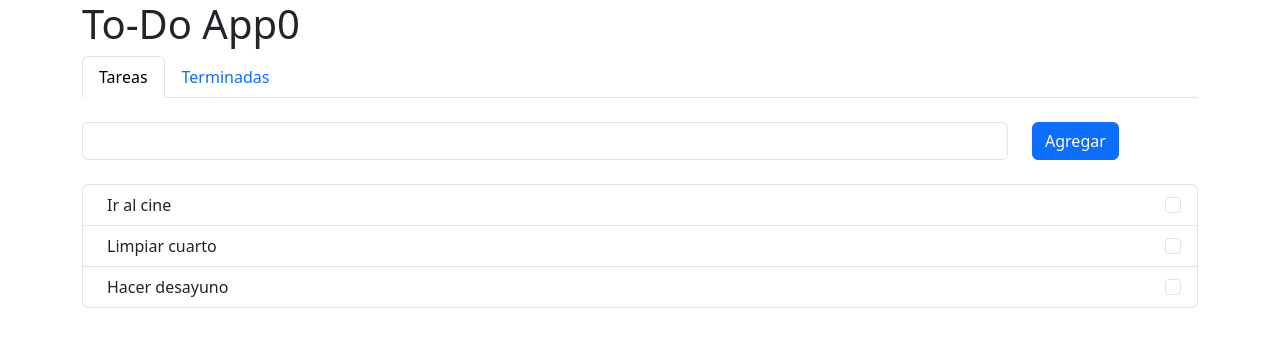
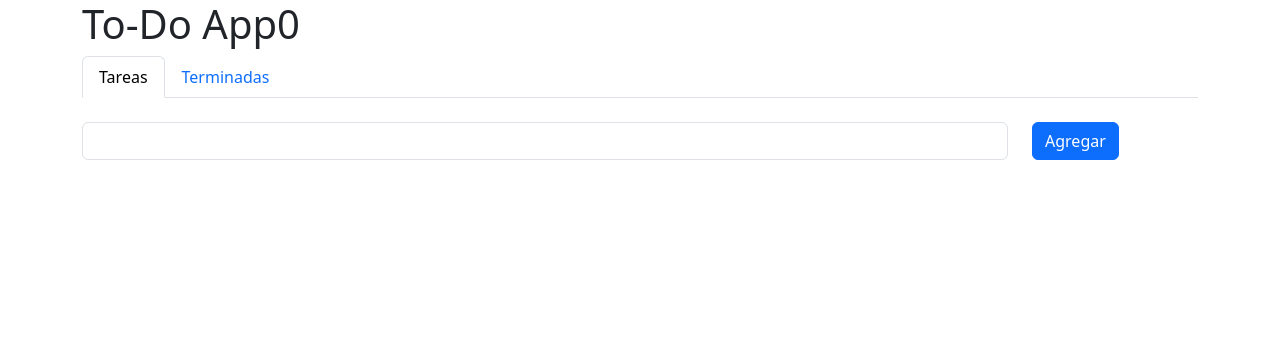
Before and after one commit to melissa-mb/to-do-app-pw, a React (Vite) app: page / in a window 1280 px wide. Shown: the top 346 px of the page. Built offline with nearby package versions, Linux system fonts and the light colour scheme.

Commit message:
formulario gestionable con variables de estado

```diff
--- a/src/components/Formulario.tsx
+++ b/src/components/Formulario.tsx
@@ -1,23 +1,32 @@
 import { useState } from "react"
+interface FormularioProps {
+    agregar : (texto: string) => void
+}
 
-const Formulario = () => {
+const Formulario = (props: FormularioProps) => {
     const [textoTodo, setTextoTodo] = useState("")
 
-    const textoOnChange = (evt: React.ChangeEvent<HTMLInputElement>) =>{
+    const textoOnChange = (evt: React.ChangeEvent<HTMLInputElement>) => {
         setTextoTodo(evt.currentTarget.value) // guarda lo que está actualmente en la variable en textoOnChange
     }
+
 
     return <div>
         {/*Formulario to-do's*/}
         <div className="row mt-4">
             <div className="col-md-10">
                 <input className="form-control" type="text"
-                value={textoTodo} //establece que el formulario tenga "" inicialmente, pero no deja cambiar asi no mas
-                onChange={textoOnChange} // hace que en cada cambio se actualice el valor
+                    value={textoTodo} //establece que el formulario tenga "" inicialmente, pero no deja cambiar asi no mas
+                    onChange={textoOnChange} // hace que en cada cambio se actualice el valor
                 />
             </div>
             <div className="col-md-2">
-                <button type="button" className="btn btn-primary">Agregar</button>
+                <button type="button" className="btn btn-primary" onClick={() => {
+                    props.agregar(textoTodo)
+                    console.log("Se debera guardar el todo:" + textoTodo)
+                }}>
+                    Agregar
+                </button>
             </div>
         </div>
     </div>
--- a/src/pages/MainPage.tsx
+++ b/src/pages/MainPage.tsx
@@ -1,19 +1,25 @@
+import { useState, type useSyncExternalStore } from "react"
 import Formulario from "../components/Formulario"
 import ListaTODOs, {type Todo} from "../components/ListaTODOs"
 import Navegacion from "../components/Navegacion"
 import Titulo from "../components/Titulo"
 
 const MainPage = () => {
-  const listaTODOs: Todo[] = [
-    {id : 1, nombre : "Ir al cine"},
-    {id : 2, nombre : "Limpiar cuarto"},
-    {id : 3, nombre : "Hacer desayuno"}
-  ]
+  const [listaTODOs,setListaTodos] = useState<Todo[]>([])
+
+
+  const agregarTodo = (texto: string) => {
+    listaTODOs.push({
+      id: listaTODOs.length+1,
+      nombre: texto
+    })
+    setListaTodos([...listaTODOs] /*crear una nueva lista y darle los elementosen listaTODOs*/)
+  }
 
   return <div className="container">
     <Titulo texto="To-Do App"/>
     <Navegacion />
-    <Formulario />
+    <Formulario agregar={agregarTodo}/>
     <ListaTODOs todos = {listaTODOs}/>
   </div>
 }
```
